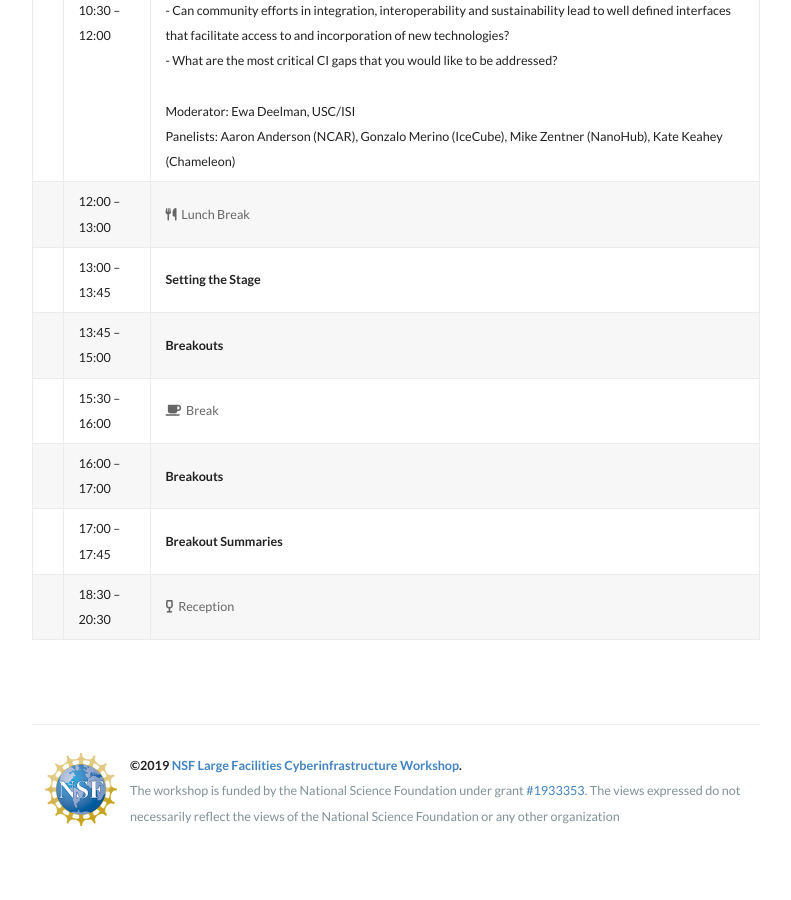
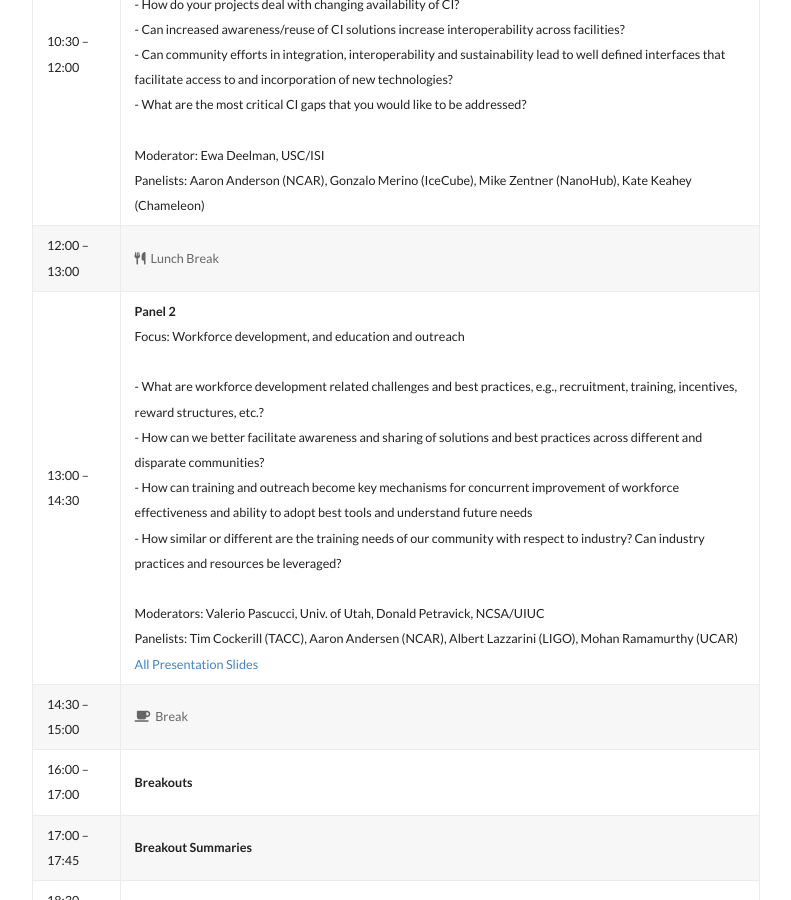
Before and after one commit to facilitiesci/facilitiesci.github.io, a Jekyll site: the page built from 2017.md, in a window 1280 px wide and 900 px high, scrolled down 1928 px. Shown: the whole window, without its empty margins (244-1035 px from the left). Built offline with Jekyll 4.4.1, drawn with Linux system fonts in a browser that asks for light colours; nearby versions of some CDN libraries; our own code applies the rules of GitHub Pages for plain Markdown files; before the commit the page ends 2785 px from its top, so only the background shows below that.

Commit message:
Update 2017.md

```diff
--- a/2017.md
+++ b/2017.md
@@ -40,6 +40,8 @@ layout: default
 - [Rolling Deck to Repository (R2R)](/assets/2017/whitepapers/R2R_CI_white_paper_2017.pdf)
 - [RCRV](/assets/2017/whitepapers/RCRV_CI_white_paper_2017.pdf)
 
+______________
+
 ## Agenda
 
 September 6-7, 2017
@@ -51,17 +53,14 @@ September 6-7, 2017
 
 ### Day 1 – Wednesday, September 6, 2017
 
-
------------- | -------------
 | 07:30 – 08:30	| <span style="color: #666">Registration/Breakfast (Edison Ballroom)</span>
 | 08:30 – 09:00	| **Welcome / Goals of the Workshop**<br />Irene Qualters and William Miller, NSF / Steering Committee
 | 09:00 – 10:00	| **Setting the stage (Review of survey responses + Discussion)**<br />Steering Committee
 | 10:00 – 10:30	| <span style="color: #666"><i class="fas fa-coffee"></i>&nbsp;&nbsp;Break</span>
-| 10:30 – 12:00	| **Panel 1**<br />Focus: Integration, interoperability and reuse of CI solutions, practices<br />- How do your projects discover and evaluate available solutions?<br />- How do your projects deal with changing availability of CI?<br />- Can increased awareness/reuse of CI solutions increase interoperability across facilities?<br />- Can community efforts in integration, interoperability and sustainability lead to well defined interfaces that facilitate access to and incorporation of new technologies?<br />- What are the most critical CI gaps that you would like to be addressed?<br /><br />Moderator: Ewa Deelman, USC/ISI<br />Panelists: Aaron Anderson (NCAR), Gonzalo Merino (IceCube), Mike Zentner (NanoHub), Kate Keahey (Chameleon)
+| 10:30 – 12:00	| **Panel 1**<br />Focus: Integration, interoperability and reuse of CI solutions, practices<br /><br />- How do your projects discover and evaluate available solutions?<br />- How do your projects deal with changing availability of CI?<br />- Can increased awareness/reuse of CI solutions increase interoperability across facilities?<br />- Can community efforts in integration, interoperability and sustainability lead to well defined interfaces that facilitate access to and incorporation of new technologies?<br />- What are the most critical CI gaps that you would like to be addressed?<br /><br />Moderator: Ewa Deelman, USC/ISI<br />Panelists: Aaron Anderson (NCAR), Gonzalo Merino (IceCube), Mike Zentner (NanoHub), Kate Keahey (Chameleon)
 | 12:00 – 13:00	| <span style="color: #666"><i class="fas fa-utensils"></i>&nbsp;&nbsp;Lunch Break</span>
-| 13:00 – 13:45	| **Setting the Stage**
-| 13:45 – 15:00	| **Breakouts**
-| 15:30 – 16:00	| <span style="color: #666"><i class="fas fa-coffee"></i>&nbsp;&nbsp;Break</span>
+| 13:00 – 14:30	| **Panel 2**<br />Focus: Workforce development, and education and outreach<br /><br />- What are workforce development related challenges and best practices, e.g., recruitment, training, incentives, reward structures, etc.?<br />- How can we better facilitate awareness and sharing of solutions and best practices across different and disparate communities?<br />- How can training and outreach become key mechanisms for concurrent improvement of workforce effectiveness and  ability to adopt best tools and understand future needs<br />- How similar or different are the training needs of our community with respect to industry? Can industry practices and resources be leveraged?<br /><br />Moderators: Valerio Pascucci, Univ. of Utah, Donald Petravick, NCSA/UIUC<br />Panelists: Tim Cockerill  (TACC),  Aaron Andersen (NCAR), Albert Lazzarini (LIGO), Mohan Ramamurthy (UCAR)<br />[All Presentation Slides]()
+| 14:30 – 15:00	| <span style="color: #666"><i class="fas fa-coffee"></i>&nbsp;&nbsp;Break</span>
 | 16:00 – 17:00	| **Breakouts**
 | 17:00 – 17:45	| **Breakout Summaries**
 | 18:30 – 20:30	| <span style="color: #666"><i class="fas fa-wine-glass-alt"></i>&nbsp;&nbsp;Reception</span>
```
